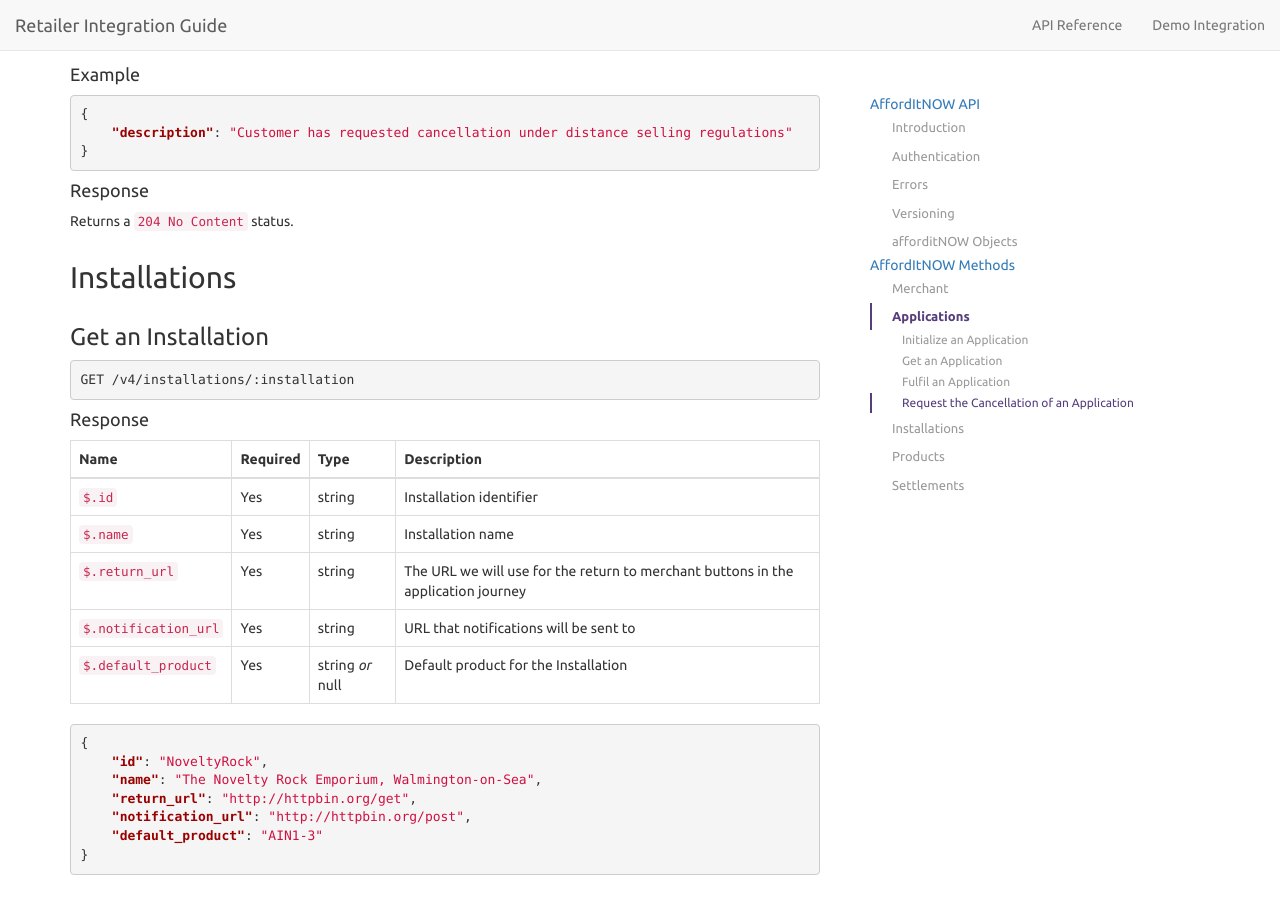
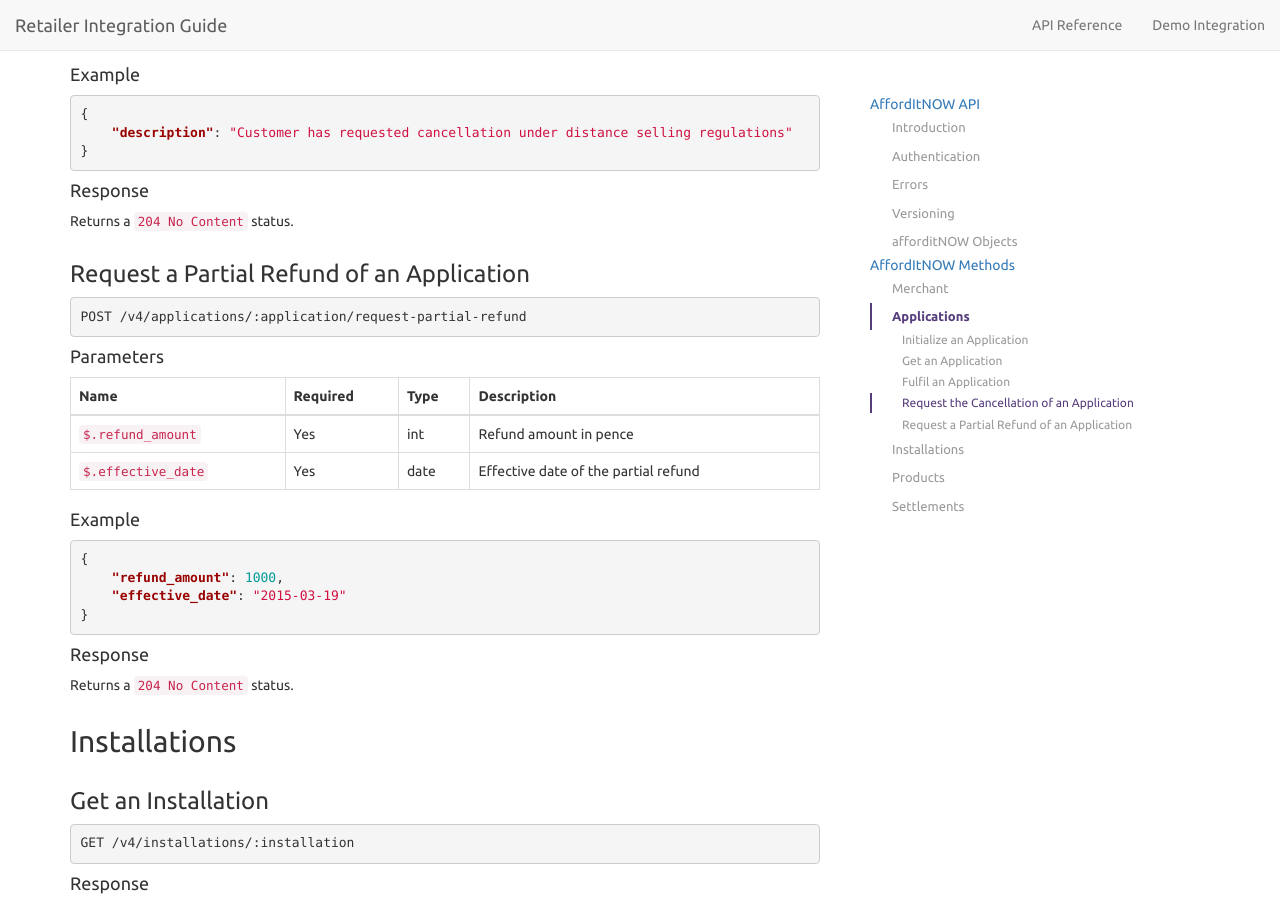
Before and after one commit to PayBreak/retailer-integration-guide, a Jekyll site: the page built from api/index.md, in a window 1280 px wide and 900 px high, scrolled down 10016 px. Built offline with Jekyll 4.4.1, drawn with Linux system fonts in a browser that asks for light colours; nearby versions of some CDN libraries; Markdown is read by kramdown in place of the engine named in the settings.

Commit message:
Added partial refund call

````diff
--- a/_includes/v4/applications.md
+++ b/_includes/v4/applications.md
@@ -31,3 +31,29 @@ Name | Type | Description
 ### Request the Cancellation of an Application
 
 {% include v4/applications_cancel.md %}
+
+### Request a Partial Refund of an Application
+
+```
+POST {{ site.data.globals.api_prefix }}/applications/:application/request-partial-refund
+```
+
+#### Parameters
+
+Name | Required | Type | Description
+--- | --- | --- | ---
+`$.refund_amount` | Yes | int | Refund amount in pence
+`$.effective_date` | Yes | date | Effective date of the partial refund
+
+#### Example
+
+```json
+{
+    "refund_amount": 1000,
+    "effective_date": "2015-03-19"
+}
+```
+
+#### Response
+
+Returns a `204 No Content` status.
--- a/_includes/v4/toc.html
+++ b/_includes/v4/toc.html
@@ -39,6 +39,7 @@
             <li><a href="#get-an-application">Get an Application</a></li>
             <li><a href="#fulfil-an-application">Fulfil an Application</a></li>
             <li><a href="#request-the-cancellation-of-an-application">Request the Cancellation of an Application</a></li>
+            <li><a href="#request-a-partial-refund-of-an-application">Request a Partial Refund of an Application</a></li>
         </ul>
     </li>
     <li><a href="#installations">Installations</a>
````
